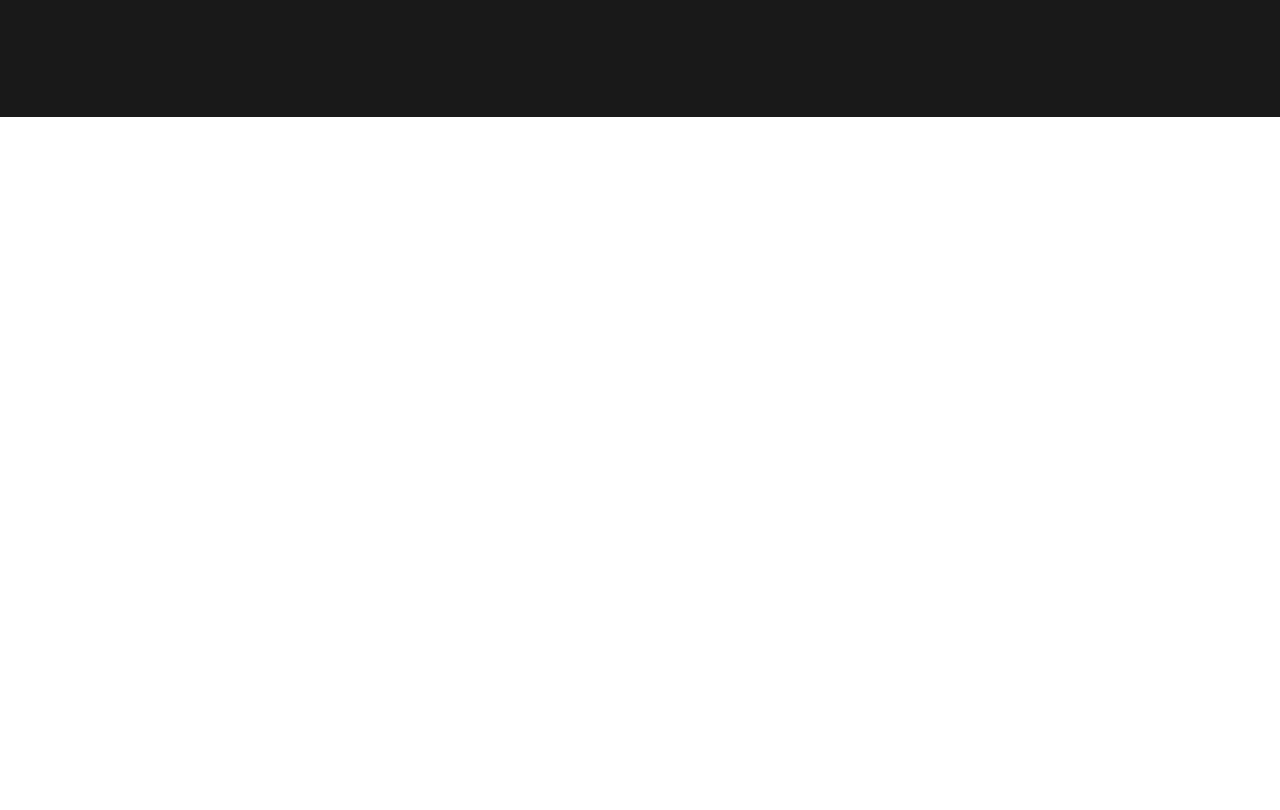
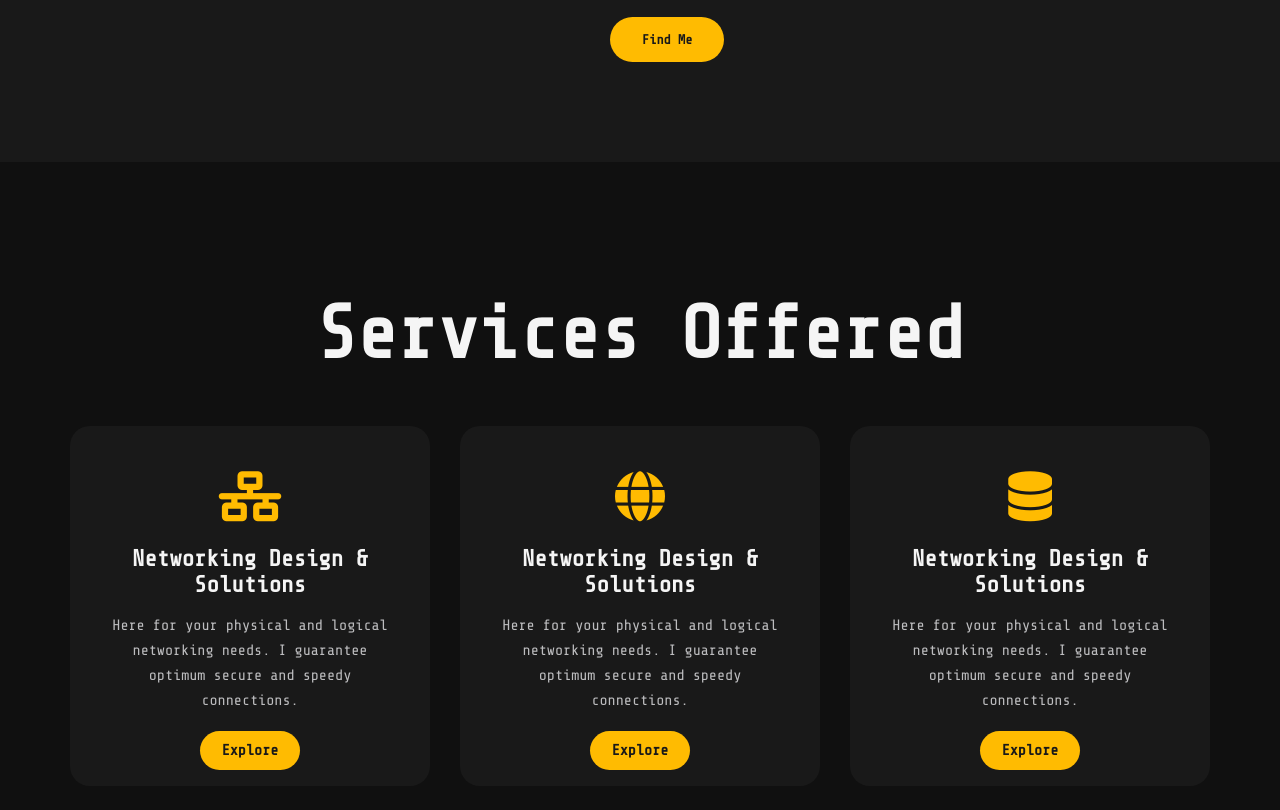
Before and after one commit to randy-kip/portfolio-project, a plain HTML site: page index.html in a window 1280 px wide. Shown: the part 1268-2078 px from the top of the page. Before the commit the page ends 1385 px from the top, so only its background shows below. Drawn offline with nearby package versions, Linux system fonts and the light colour scheme; a web font is replaced by a local one.

Commit message:
Services Offered Section

```diff
--- a/index.html
+++ b/index.html
@@ -10,6 +10,7 @@
     <link rel="preconnect" href="https://fonts.googleapis.com">
     <link rel="preconnect" href="https://fonts.gstatic.com" crossorigin>
     <link href="https://fonts.googleapis.com/css2?family=Rubik+Distressed&family=Share+Tech+Mono&display=swap" rel="stylesheet">
+    <script src="https://kit.fontawesome.com/a42a664857.js" crossorigin="anonymous"></script>
 
 </head>
 <body>
@@ -26,7 +27,7 @@
                     <a class = "prime-anchor" href = "#abt">About</a>
                 </li>
                 <li>
-                    <a class = "prime-anchor" href="/services">Services</a>
+                    <a class = "prime-anchor" href="#serv">Services</a>
                 </li>
                 <li>
                     <a class = "prime-anchor" href="/projects">Projects</a>
@@ -77,12 +78,60 @@
                 <p>I am currently an aspiring full-stack web developer. I have dipped my toe in the back-end
                     side. I am also a certified CCNA network associate. My experience in networking combined
                     with web development ensures intricate and well-detailed quality of work. </p>
+                    <button type="button">Find Me</button>
             </div>
         </div>
 
     </section>
 
     <!-- Services section -->
+    <div class="service">
+        <div class="title">
+            <h2 id="serv">Services Offered</h2>
+        </div>
+
+        <div class="box">
+            <div class="card">
+                <i class="fa-solid fa-network-wired"></i>
+                <h5>Networking Design & Solutions</h5>
+                <div class = "nds">
+                    <p>Here for your physical and logical networking needs.
+                        I guarantee optimum secure and speedy connections.</p>
+
+                    <p style="text-align: center;">
+                        <a class="button" href="#">Explore</a>
+                    </p>
+                </div>
+            </div>
+            <div class="card">
+                <i class="fa-solid fa-globe"></i>
+                <h5>Networking Design & Solutions</h5>
+                <div class = "nds">
+                    <p>Here for your physical and logical networking needs.
+                        I guarantee optimum secure and speedy connections.</p>
+
+                    <p style="text-align: center;">
+                        <a class="button" href="#">Explore</a>
+                    </p>
+                </div>
+            </div>
+
+            <div class="card">
+                <i class="fa-solid fa-database"></i>
+                <h5>Networking Design & Solutions</h5>
+                <div class = "nds">
+                    <p>Here for your physical and logical networking needs.
+                        I guarantee optimum secure and speedy connections.</p>
+
+                    <p style="text-align: center;">
+                        <a class="button" href="#">Explore</a>
+                    </p>
+                </div>
+            </div>
+        </div>
+    </div>
+
+    <!-- Contact Me Section -->
 
     <script type = "text/javascript" src="script.js"></script>
 
--- a/style.css
+++ b/style.css
@@ -260,3 +260,89 @@ header {
 }
 
 /* Services section */
+button {
+    background-color: #ffbb01;
+    color: #191919;
+    text-decoration: none;
+    border: 2px solid transparent;
+    font-weight: bold;
+    padding: 13px 30px;
+    border-radius: 30px;
+    transition: .4s;
+}
+button:hover {
+    background-color: transparent;
+    border: 2px solid #ffbb01;
+    cursor: pointer;
+    color:whitesmoke;
+}
+
+.service {
+    background: #101010;
+    width: 100%;
+    padding: 100px 0px;
+}
+
+.title h2 {
+    color:whitesmoke;
+    font-size: 75px;
+    width: 1130px;
+    margin: 30px auto;
+    text-align: center;
+}
+
+.box {
+    display: flex;
+    justify-content: center;
+    align-items: center;
+    min-height: 400px;
+}
+.card {
+    height: 360px;
+    width: 360px;
+    padding: 20px 35px;
+    background: #191919;
+    border-radius: 20px;
+    margin: 15px;
+    position: relative;
+    overflow: hidden;
+    text-align: center;
+}
+
+.card i {
+    font-size:  50px;
+    display: block;
+    text-align: center;
+    margin: 25px 0px;
+    color: #ffbb01;
+}
+
+h5 {
+    color: whitesmoke;
+    font-size: 23px;
+    margin-bottom: 15px;
+}
+.nds p{
+    color: #bdbdbf;
+    font-size: 15px;
+    line-height: 25px;
+    margin-bottom: 25px;
+}
+.card .button {
+    background-color: #ffbb01;
+    color: #191919;
+    text-decoration: none;
+    border: 2px solid transparent;
+    font-weight: bold;
+    padding: 9px 20px;
+    border-radius: 30px;
+    transition: .4s;
+}
+.card .button:hover {
+    background-color: transparent;
+    border: 2px solid #ffbb01;
+    cursor: pointer;
+    color:whitesmoke;
+}
+
+/* Contact Me Section */
```
